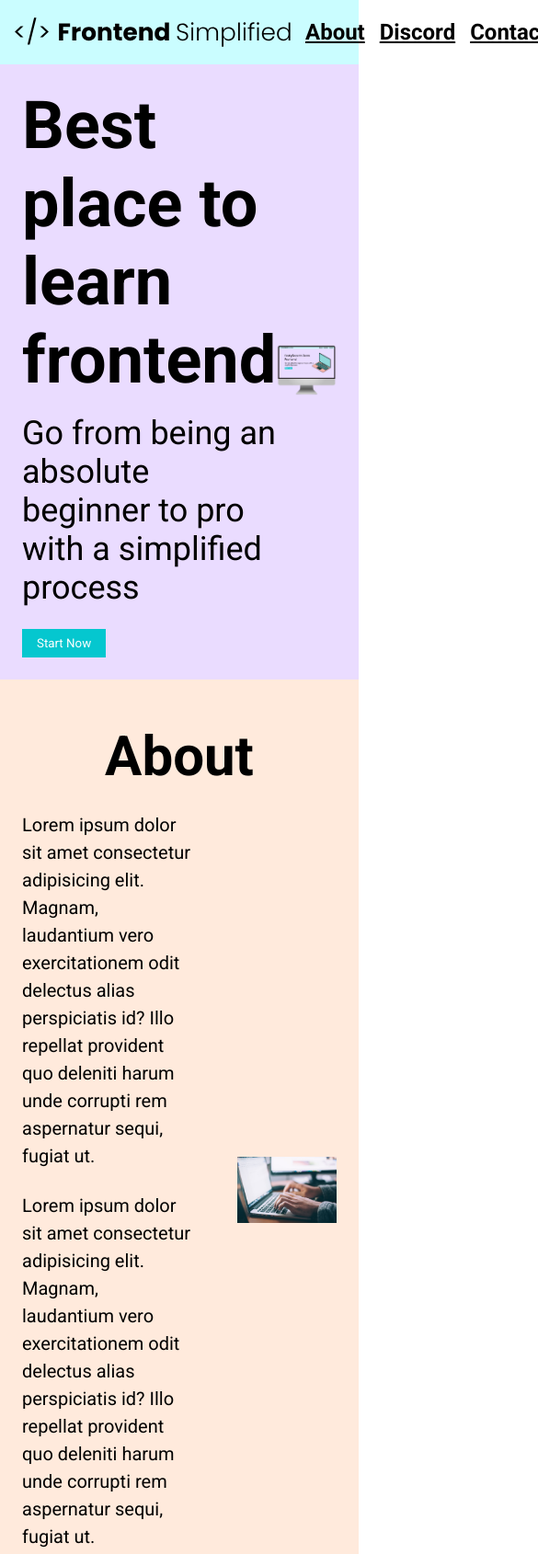
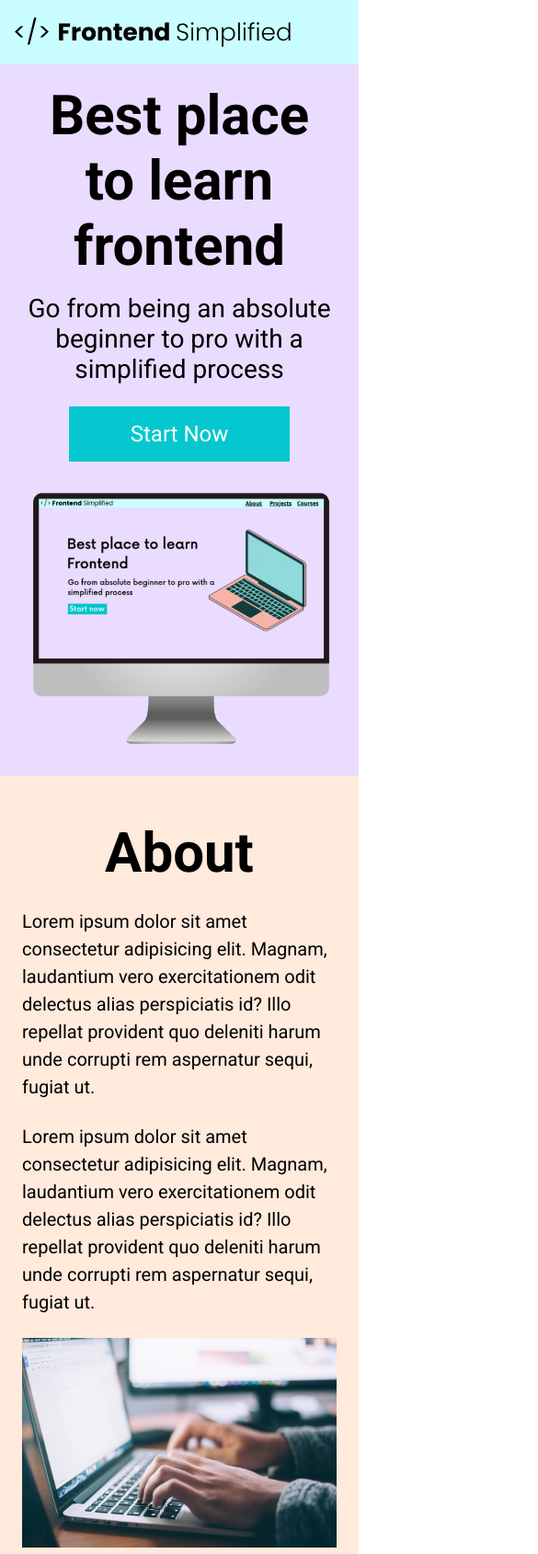
Before and after one commit to mmbeasley50/My-First-Actual-Project, a plain HTML site: page index.html in a window 390 px wide. Shown: the top 1690 px of the page at 92% size, 585 px wide, since content can reach past the window. Drawn offline with Linux system fonts and the light colour scheme.

Commit message:
2.0 miniproj complete

```diff
--- a/index.html
+++ b/index.html
@@ -18,13 +18,13 @@
       </nav>
       <header>
         <div class="row">
-          <div>
+          <div class="home__description">
             <h1>Best place to learn frontend</h1>
             <p class="subheader">
               Go from being an absolute beginner to pro with a simplified
               process
             </p>
-            <button>Start Now</button>
+            <button class="home__description--button">Start Now</button>
           </div>
           <figure>
             <img src="./assets/laptop.png" alt="Home page image" />
@@ -102,11 +102,11 @@
 
     <footer>
       <img class="footer__logo" src="./assets/FES.svg" alt="" />
-      <div class="footer__links">
-        <a class="footer__links" href="#about">About</a>
-        <a class="footer__links" href="#discord">Discord</a>
-        <a class="footer__links" href="#contact">Contact</a>
-        <a class="footer__links" href="">Courses</a>
+      <div class="footer__link">
+        <a class="footer__link" href="#about">About</a>
+        <a class="footer__link" href="#discord">Discord</a>
+        <a class="footer__link" href="#contact">Contact</a>
+        <a class="footer__link" href="">Courses</a>
       </div>
       <p>Copyright Frontend Simplified</p>
     </footer>
--- a/style.css
+++ b/style.css
@@ -17,7 +17,7 @@ nav {
 
 header {
   background-color: #eadcff;
-  height: calc(100vh -70px);
+  height: calc(100vh - 70px);
   padding: 24px;
   display: flex;
   align-items: center;
@@ -37,7 +37,8 @@ button {
     background-color: #05c7cf;
     color: white;
     border: none;
-    padding: 8px 16px;
+    padding: 16px 32px;
+    font-size: 24px;
     cursor: pointer;
 }
 
@@ -150,6 +151,7 @@ form {
     display: flex;
     flex-direction: column;
     margin: 0 auto;
+    padding: 0 24px;
 }
 
 input, textarea {
@@ -172,7 +174,8 @@ footer {
 }
 
 .footer__logo {
-    width: 480px;
+    width: 100%;
+    max-width: 480px;
     margin-bottom: 16px;
 }
 
@@ -184,3 +187,71 @@ footer {
     padding: 0px 16px;
 
 }
+
+ /* small phones, tablets, large smartphones */
+
+@media (max-width: 768px) {
+    .row {
+        flex-direction: column;
+    }
+
+    .home__description {
+        margin-bottom: 24px;
+        display: flex;
+        flex-direction: column;
+        align-items: center;
+}
+
+     .home__description--button {
+        max-width: 240px;
+        width: 100%;
+     }
+
+h1 {
+    text-align: center;
+    font-size: 60px;
+}
+
+.subheader {
+    font-size: 28px;
+    text-align: center;
+}
+
+ul {
+    display: none;
+}
+
+.section__description {
+    flex-direction: column;
+}
+
+.section__description--wrapper {
+    width: 100%;
+}
+
+.about__img--wrapper {
+    width:  100%;
+}
+
+#discord .section__description {
+    flex-direction: column-reverse;
+}
+
+footer {
+    padding: 48px 24px;
+}
+
+.footer__logo {
+    max-width: 360px;
+}
+
+.footer__link {
+    padding: 0px 2px;
+    font-size: 18px;
+}
+
+.footer__links {
+    margin-bottom: 24px;
+}
+
+}
```
